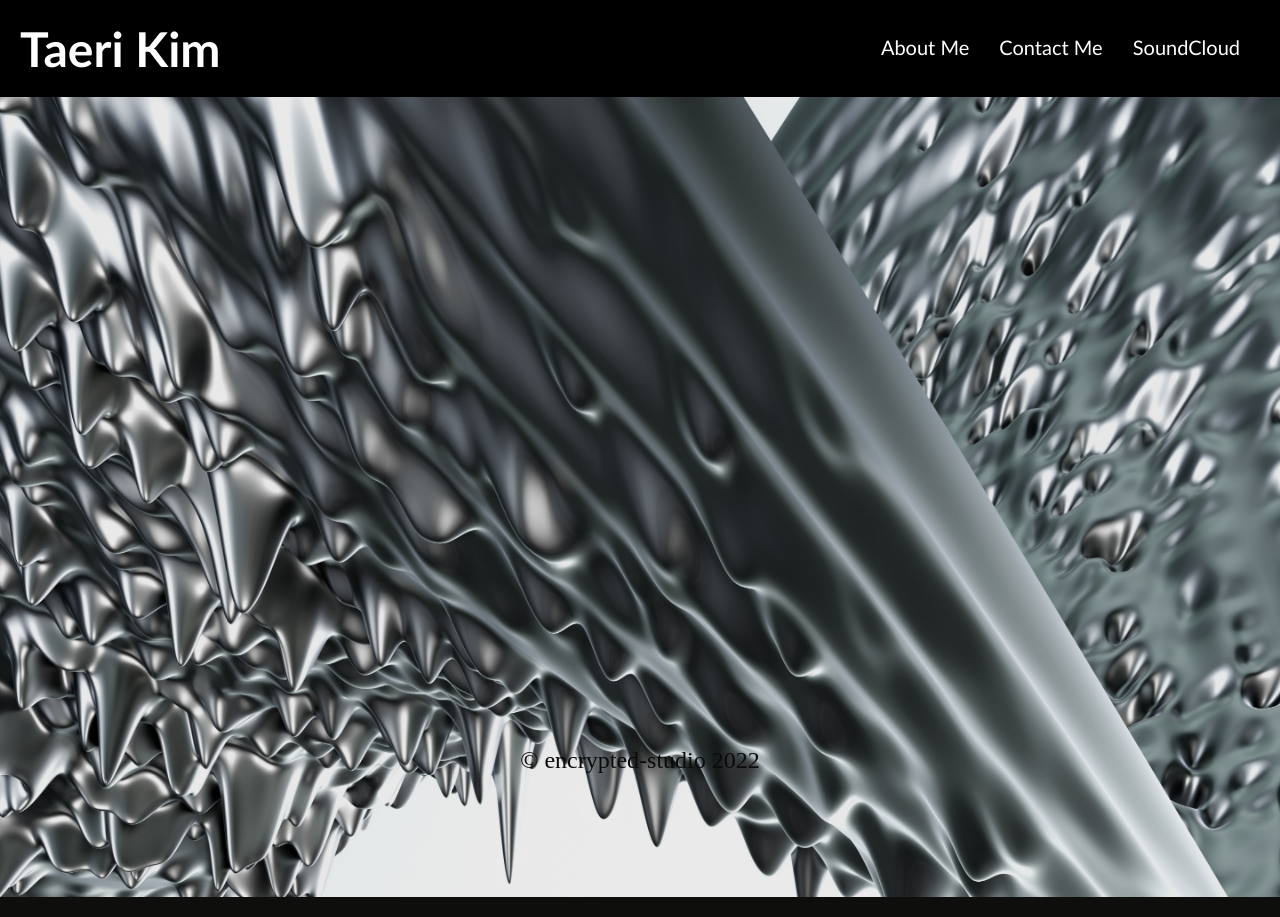
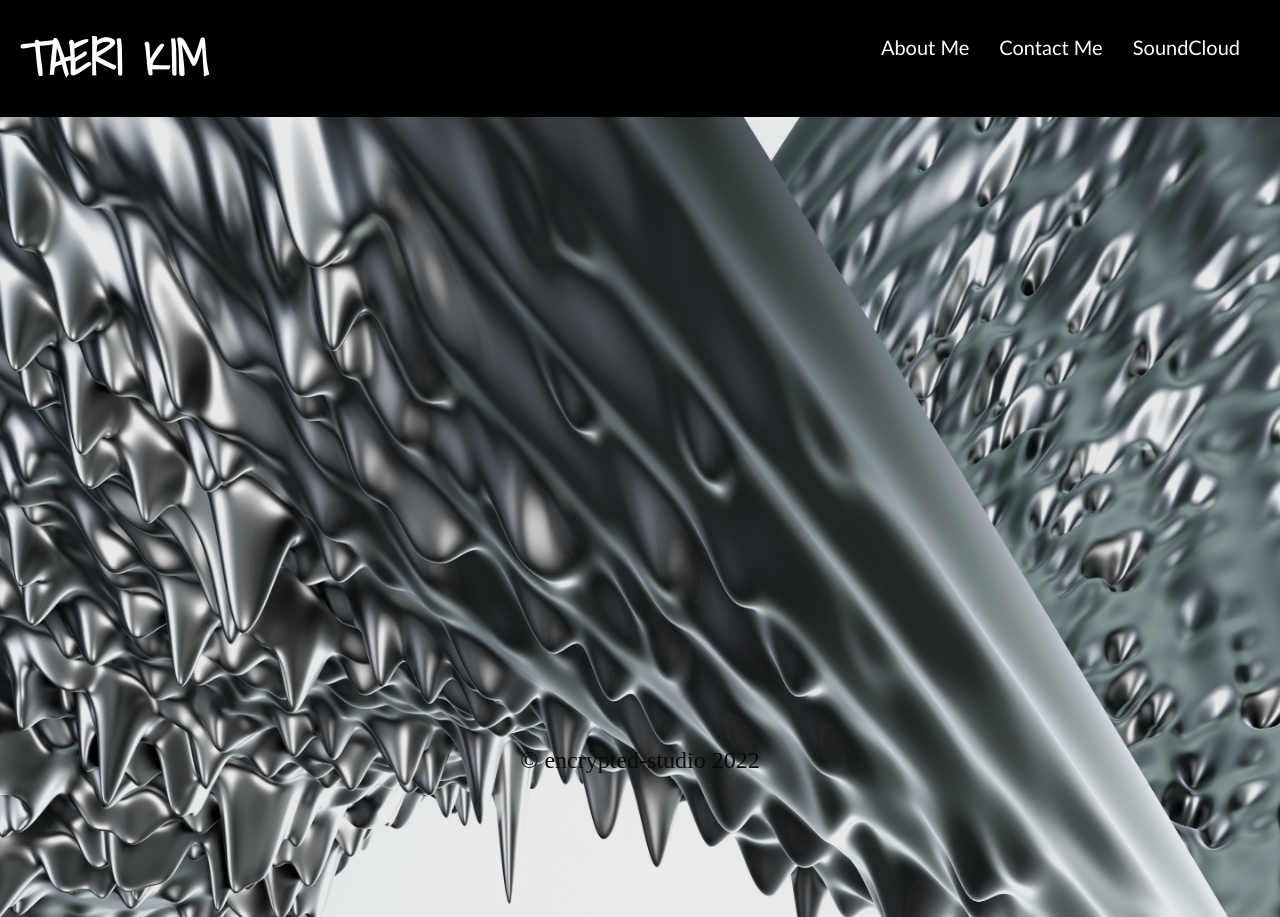
Before and after one commit to andradag/encrypt-studio-landingpage, a plain HTML site: page taeri-kim/index.html in a window 1280 px wide. Drawn offline with Linux system fonts and the light colour scheme; grey boxes are pictures that could not be loaded.

Commit message:
update email and title

```diff
--- a/taeri-kim/assets/css/style.css
+++ b/taeri-kim/assets/css/style.css
@@ -11,8 +11,7 @@ body {
 /* Class Selectors select all elements with that class */
 .header {
   padding: 20px;
-  font-family: "Trebuchet MS", "Lucida Sans Unicode", "Lucida Grande",
-    "Lucida Sans", Arial, sans-serif;
+  font-family: "Shadows Into Light", cursive;
   background-color: black;
   color: #ffffff;
 }
--- a/taeri-kim/index.html
+++ b/taeri-kim/index.html
@@ -4,18 +4,24 @@
     <meta charset="UTF-8" />
     <meta http-equiv="X-UA-Compatible" content="IE=edge" />
     <meta name="viewport" content="width=device-width, initial-scale=1.0" />
+    <link rel="preconnect" href="https://fonts.googleapis.com" />
+    <link rel="preconnect" href="https://fonts.gstatic.com" crossorigin />
+    <link
+      href="https://fonts.googleapis.com/css2?family=Shadows+Into+Light&display=swap"
+      rel="stylesheet"
+    />
     <link rel="stylesheet" href="./assets/css/style.css" />
-    <title>Taeri Kim</title>
+    <title>TAERI KIM</title>
   </head>
   <body>
     <!--Navigation-->
     <nav>
       <div class="header">
-        <h1>Taeri Kim</h1>
+        <h1>TAERI KIM</h1>
         <div>
           <ul>
             <li><a href="about-me">About Me</a></li>
-            <li><a href="mailto:gudxo1222@naver.com">Contact Me</a></li>
+            <li><a href="mailto:taeriroom.com">Contact Me</a></li>
             <li><a href="https://soundcloud.com/taerikim_kr">SoundCloud</a></li>
           </ul>
         </div>
```
